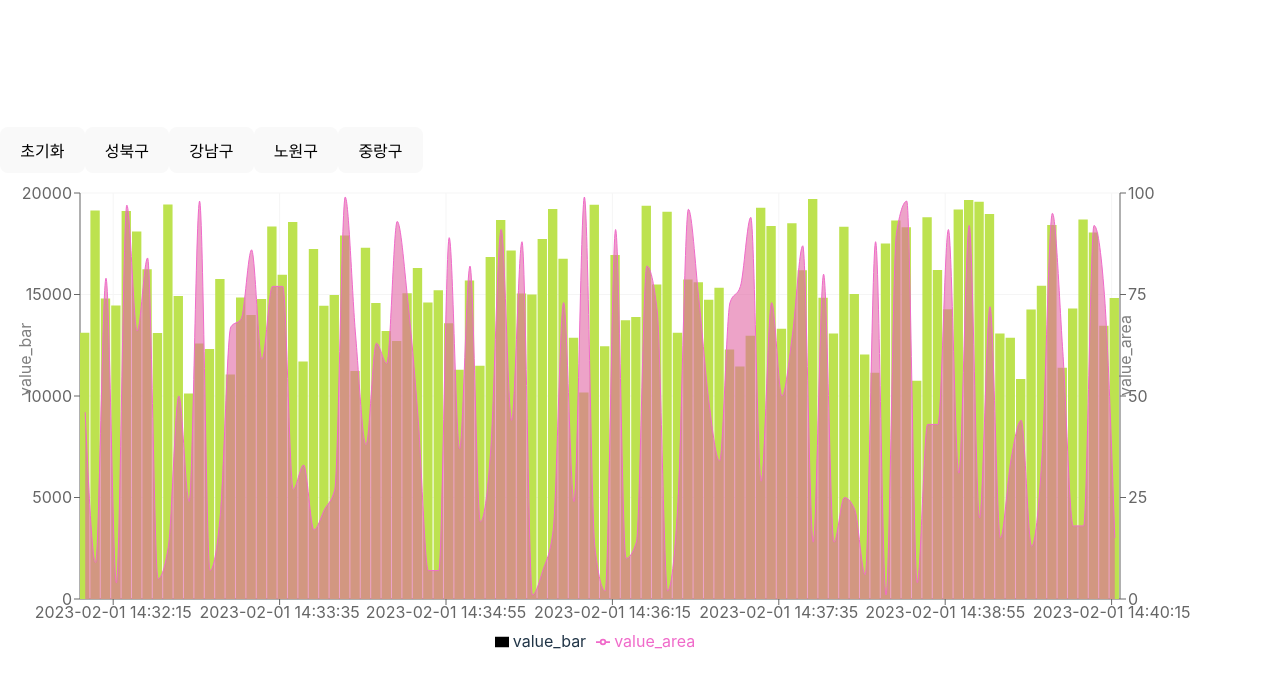
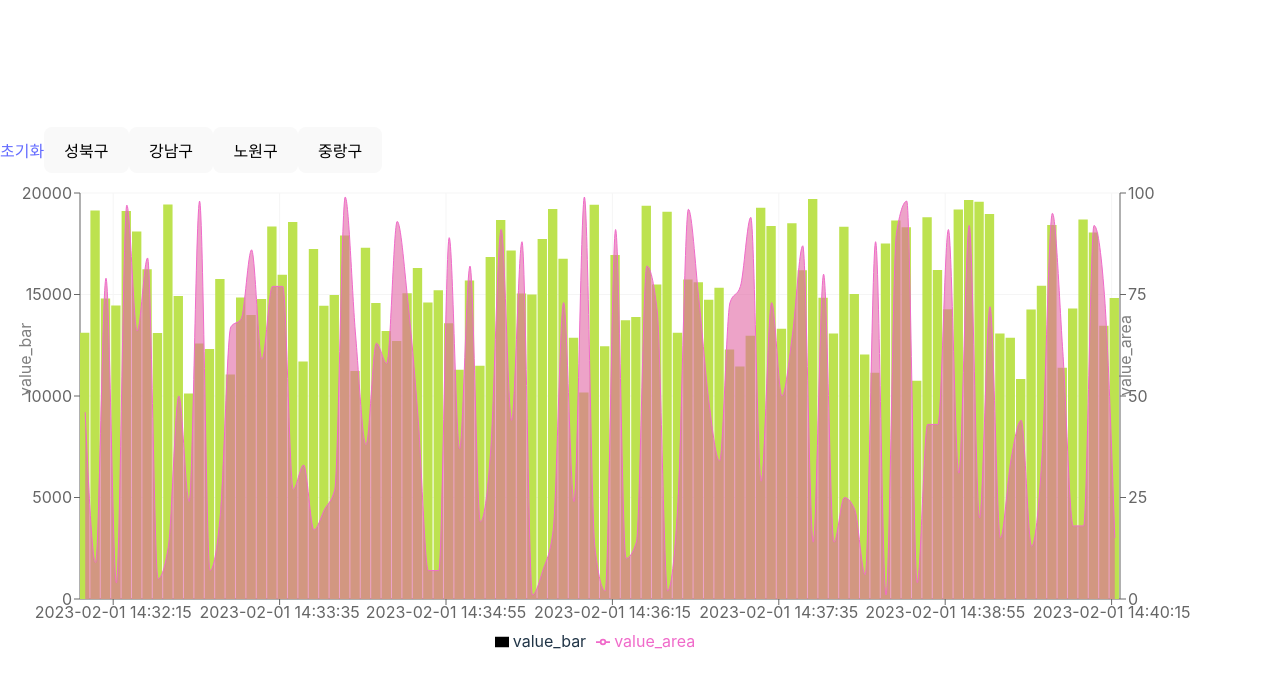
Before and after one commit to Chaam2/data-visualization, a React (Vite) app: page / in a window 1280 px wide. Shown: the top 688 px of the page. Built offline with nearby package versions, Linux system fonts and the light colour scheme.

Commit message:
✨ Feat #3 : 초기화 클릭 시 루트페이지로 이동

```diff
--- a/src/components/Chart.tsx
+++ b/src/components/Chart.tsx
@@ -12,7 +12,7 @@ import {
 } from 'recharts';
 import { useChartData } from '../hooks/useChartData';
 import { ValueType, NameType } from 'recharts/types/component/DefaultTooltipContent';
-import { useSearchParams } from 'react-router-dom';
+import { Link, useSearchParams } from 'react-router-dom';
 
 export const Chart = () => {
   const [searchParams, setSearchParams] = useSearchParams();
@@ -31,7 +31,7 @@ export const Chart = () => {
   return (
     <>
       <div>
-        <button>초기화</button>
+        <Link to="/">초기화</Link>
         {ids.map((id) => (
           <button
             key={id}
```
